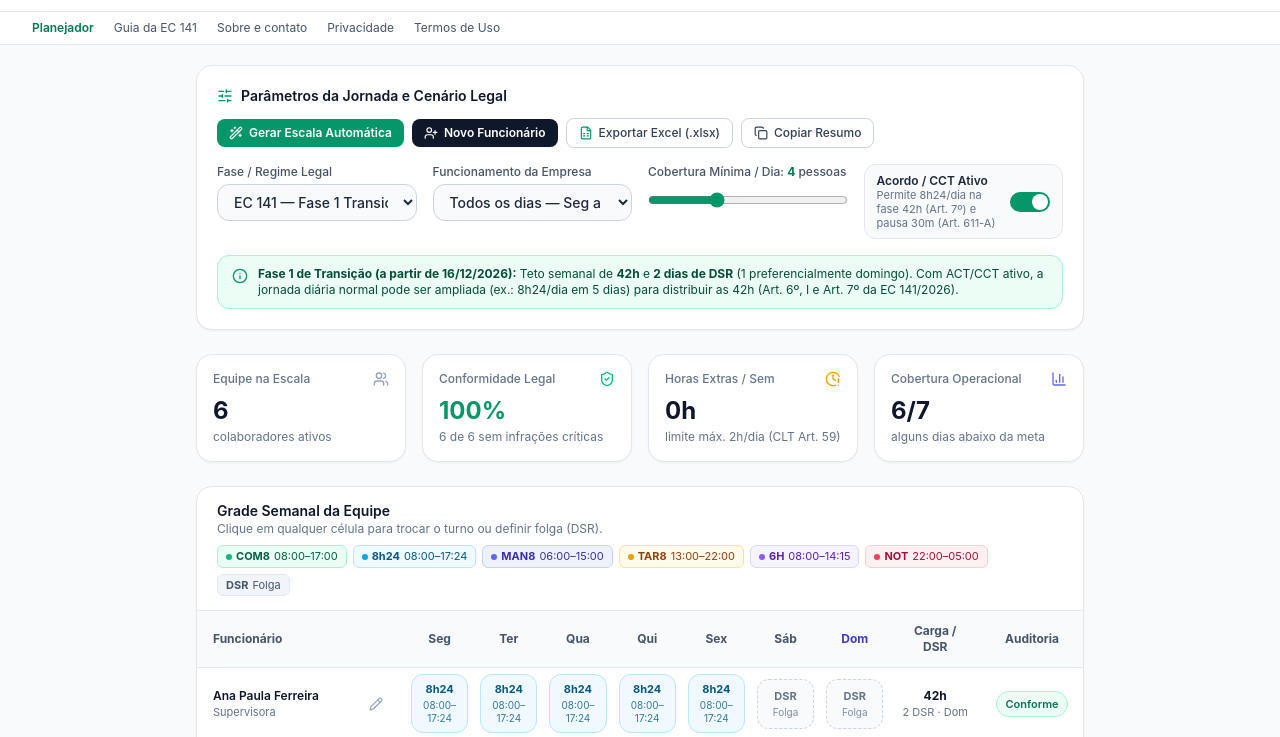
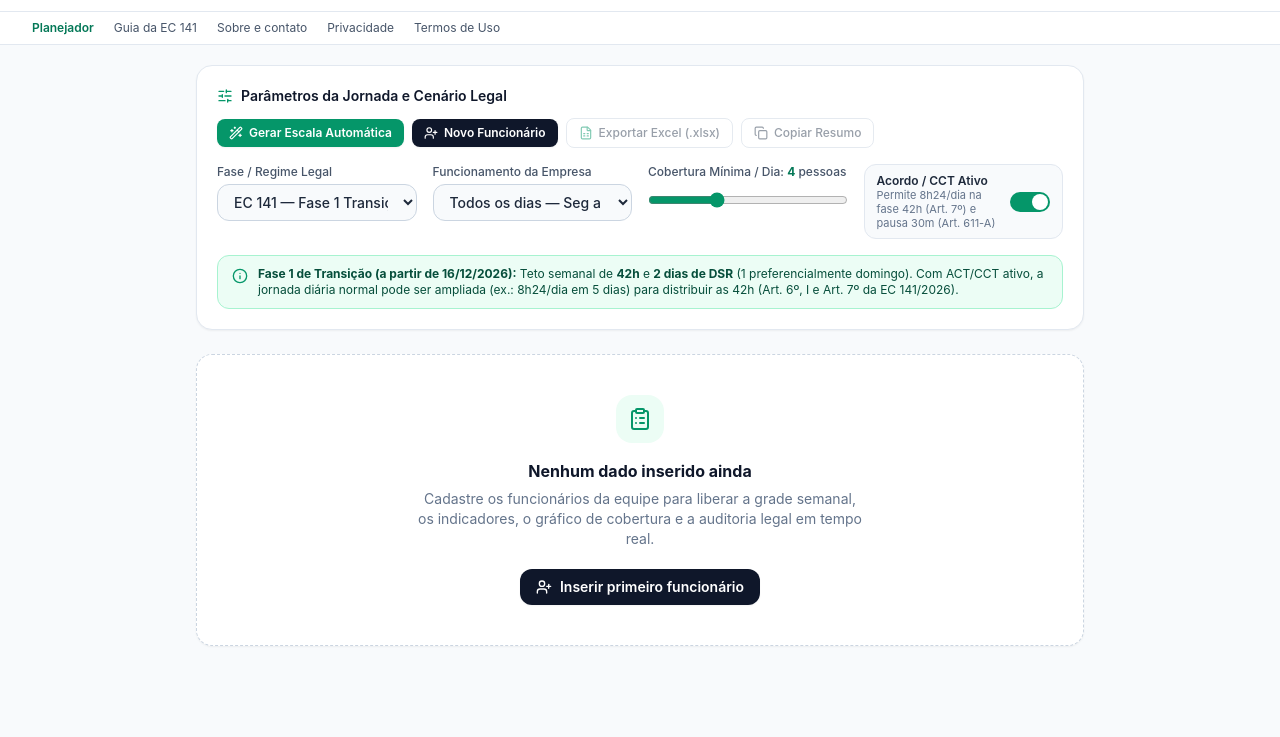
Before and after one commit to paulofelipere/escala5x2, a plain HTML site: page index.html in a window 1280 px wide. Shown: the part 61-798 px from the top of the page. Drawn offline with nearby package versions, Linux system fonts and the light colour scheme.

Commit message:
att em index

```diff
--- a/index.html
+++ b/index.html
@@ -140,11 +140,11 @@
               <i data-lucide="user-plus" class="w-3.5 h-3.5"></i>
               <span>Novo Funcionário</span>
             </button>
-            <button type="button" id="btn-export-xlsx" class="inline-flex items-center gap-1.5 px-3 py-1.5 rounded-lg text-xs font-medium bg-white border border-slate-300 text-slate-700 hover:bg-slate-50 transition">
+            <button type="button" id="btn-export-xlsx" disabled class="inline-flex items-center gap-1.5 px-3 py-1.5 rounded-lg text-xs font-medium bg-white border border-slate-300 text-slate-700 hover:bg-slate-50 transition disabled:opacity-50 disabled:cursor-not-allowed">
               <i data-lucide="file-spreadsheet" class="w-3.5 h-3.5 text-emerald-600"></i>
               <span>Exportar Excel (.xlsx)</span>
             </button>
-            <button type="button" id="btn-copy-summary" class="inline-flex items-center gap-1.5 px-3 py-1.5 rounded-lg text-xs font-medium bg-white border border-slate-300 text-slate-700 hover:bg-slate-50 transition">
+            <button type="button" id="btn-copy-summary" disabled class="inline-flex items-center gap-1.5 px-3 py-1.5 rounded-lg text-xs font-medium bg-white border border-slate-300 text-slate-700 hover:bg-slate-50 transition disabled:opacity-50 disabled:cursor-not-allowed">
               <i data-lucide="copy" class="w-3.5 h-3.5"></i>
               <span>Copiar Resumo</span>
             </button>
@@ -201,6 +201,21 @@
         </div>
       </div>
 
+      <!-- Empty state: shown until the user inserts data -->
+      <div id="empty-state" class="bg-white rounded-2xl border border-dashed border-slate-300 shadow-sm p-8 sm:p-10 text-center">
+        <div class="mx-auto w-12 h-12 rounded-2xl bg-emerald-50 text-emerald-600 flex items-center justify-center">
+          <i data-lucide="clipboard-list" class="w-6 h-6"></i>
+        </div>
+        <h2 class="mt-4 text-base font-bold text-slate-900">Nenhum dado inserido ainda</h2>
+        <p class="mt-1.5 max-w-md mx-auto text-xs sm:text-sm text-slate-500">Cadastre os funcionários da equipe para liberar a grade semanal, os indicadores, o gráfico de cobertura e a auditoria legal em tempo real.</p>
+        <button type="button" id="btn-empty-add" class="mt-5 inline-flex items-center gap-2 px-4 py-2 rounded-xl text-sm font-semibold bg-slate-900 text-white hover:bg-slate-800 transition shadow-sm">
+          <i data-lucide="user-plus" class="w-4 h-4"></i>
+          <span>Inserir primeiro funcionário</span>
+        </button>
+      </div>
+
+      <!-- Results: only rendered after data is inserted -->
+      <div id="results-main" class="hidden space-y-6">
         <!-- KPI Cards -->
         <div class="grid grid-cols-2 lg:grid-cols-4 gap-3 sm:gap-4">
           <div class="bg-white rounded-2xl border border-slate-200 p-4 shadow-sm">
@@ -271,6 +286,7 @@
             </table>
           </div>
         </div>
+      </div>
 
       <!-- Google AdSense: Banner Centro (728x90 / Responsivo) -->
       <div class="no-print ad-container" aria-label="Espaço publicitário central">
@@ -285,6 +301,7 @@
       </div>
 
       <!-- Bottom Grid: Coverage Chart & Legal Audit Panel -->
+      <div id="results-bottom" class="hidden">
         <div class="grid grid-cols-1 lg:grid-cols-12 gap-6">
           <!-- Coverage Chart -->
           <div class="lg:col-span-6 bg-white rounded-2xl border border-slate-200 shadow-sm p-4 sm:p-5">
@@ -310,6 +327,7 @@
               <span id="audit-count-badge" class="text-xs font-semibold px-2.5 py-1 rounded-full bg-emerald-50 text-emerald-700">Tudo certo</span>
             </div>
             <div id="audit-alerts-list" class="space-y-2.5 overflow-y-auto max-h-64 pr-1"></div>
+          </div>
         </div>
       </div>
     </section>
@@ -705,14 +723,7 @@
           { id: 'MEIO6',  code: '6H',    name: 'Meio Período 6h',   start: '08:00', end: '14:15', breakMin: 15, color: 'violet' },
           { id: 'NOT7',   code: 'NOT',   name: 'Noturno (22h–05h)', start: '22:00', end: '05:00', breakMin: 60, color: 'rose' }
         ],
-        employees: [
-          { id: 'e1', name: 'Ana Paula Ferreira',  role: 'Supervisora',   salary: 4500, exemptArt8: false, schedule: ['TRA824', 'TRA824', 'TRA824', 'TRA824', 'TRA824', 'DSR', 'DSR'] },
-          { id: 'e2', name: 'Carlos Eduardo Lima', role: 'Atendimento',   salary: 2600, exemptArt8: false, schedule: ['MAN8', 'MAN8', 'MAN8', 'MAN8', 'DSR', 'MAN8', 'DSR'] },
-          { id: 'e3', name: 'Juliana Nascimento',  role: 'Atendimento',   salary: 2600, exemptArt8: false, schedule: ['TAR8', 'TAR8', 'DSR', 'TAR8', 'TAR8', 'TAR8', 'DSR'] },
-          { id: 'e4', name: 'Rafael Santos',       role: 'Operações',     salary: 3100, exemptArt8: false, schedule: ['DSR', 'MAN8', 'MAN8', 'MAN8', 'MAN8', 'DSR', 'MAN8'] },
-          { id: 'e5', name: 'Beatriz Oliveira',    role: 'Operações',     salary: 3100, exemptArt8: false, schedule: ['TAR8', 'DSR', 'TAR8', 'TAR8', 'DSR', 'TAR8', 'TAR8'] },
-          { id: 'e6', name: 'Lucas Almeida',       role: 'Apoio / Caixa', salary: 2300, exemptArt8: false, schedule: ['COM8', 'COM8', 'DSR', 'DSR', 'COM8', 'COM8', 'COM8'] }
-        ]
+        employees: []
       };
 
       let state = loadState();
@@ -948,6 +959,11 @@
 
       // ==================== AUTO SCHEDULE GENERATOR ====================
       function autoGenerateSchedule() {
+        if (state.employees.length === 0) {
+          showToast('Cadastre ao menos um funcionário antes de gerar a escala automática.');
+          openEmpModal(null);
+          return;
+        }
         const phase = state.config.phase;
         const op = state.config.operationMode;
         const rule = PHASE_RULES[phase];
@@ -1041,6 +1057,24 @@
         const legend = document.getElementById('shift-legend');
         const alertsList = document.getElementById('audit-alerts-list');
 
+        // Results are only shown after the user inserts data
+        const hasData = state.employees.length > 0;
+        document.getElementById('results-main').classList.toggle('hidden', !hasData);
+        document.getElementById('results-bottom').classList.toggle('hidden', !hasData);
+        document.getElementById('empty-state').classList.toggle('hidden', hasData);
+        document.getElementById('btn-export-xlsx').disabled = !hasData;
+        document.getElementById('btn-copy-summary').disabled = !hasData;
+
+        if (!hasData) {
+          if (coverageChartInstance) {
+            coverageChartInstance.destroy();
+            coverageChartInstance = null;
+          }
+          tbody.innerHTML = '';
+          tfoot.innerHTML = '';
+          return;
+        }
+
         // Render shift legend
         legend.innerHTML = state.shifts.map(s => {
           const c = COLOR_MAP[s.color] || COLOR_MAP.emerald;
@@ -1055,9 +1089,6 @@
         let totalOvertime = 0;
         const allAlerts = [];
 
-        if (state.employees.length === 0) {
-          tbody.innerHTML = `<tr><td colspan="10" class="py-10 text-center text-slate-500">Nenhum funcionário cadastrado. Clique em <strong>Novo Funcionário</strong> para começar.</td></tr>`;
-        } else {
         tbody.innerHTML = state.employees.map(emp => {
           const audit = validateEmployee(emp);
           if (audit.status !== 'error') totalCompliant++;
@@ -1121,7 +1152,6 @@
             <td class="py-2 px-3 text-center whitespace-nowrap">${statusBadge}</td>
           </tr>`;
         }).join('');
-        }
 
         // Footer: daily coverage count
         const activeDaysMask = getActiveDaysMask();
@@ -1481,6 +1511,10 @@
           showToast('Biblioteca Excel indisponível no momento. Recarregue a página e tente novamente.');
           return;
         }
+        if (state.employees.length === 0) {
+          showToast('Insira os dados da equipe antes de exportar a planilha.');
+          return;
+        }
         const rule = PHASE_RULES[state.config.phase] || PHASE_RULES.fase1_42h;
         const headers = ['Funcionário', 'Cargo', ...DAYS, 'Horas Semanais', 'Dias DSR', 'Status'];
         const dailyCounts = [0, 0, 0, 0, 0, 0, 0];
@@ -1546,6 +1580,10 @@
       }
 
       function copySummary() {
+        if (state.employees.length === 0) {
+          showToast('Insira os dados da equipe antes de copiar o resumo.');
+          return;
+        }
         const rule = PHASE_RULES[state.config.phase];
         const lines = [`ESCALA SEMANAL — ${rule.label} (EC 141/2026, Decreto 13.173/2026 & CLT)`, ''];
         state.employees.forEach(emp => {
@@ -1631,6 +1669,7 @@
         // Top action buttons
         document.getElementById('btn-auto-generate').addEventListener('click', autoGenerateSchedule);
         document.getElementById('btn-add-emp').addEventListener('click', () => openEmpModal(null));
+        document.getElementById('btn-empty-add').addEventListener('click', () => openEmpModal(null));
         document.getElementById('btn-export-xlsx').addEventListener('click', exportXLSX);
         document.getElementById('btn-copy-summary').addEventListener('click', copySummary);
 
```
Lines whose indentation alone changed are shown as unchanged.
